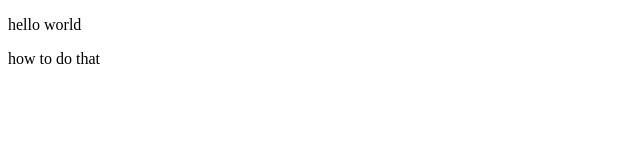
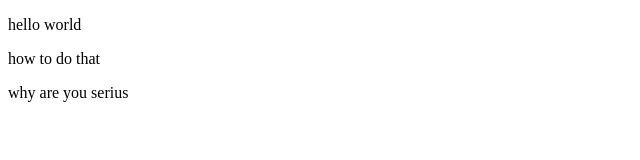
Before and after one commit to DelPro123/practicelang, a plain HTML site: page view/index.html in a window 1280 px wide. Shown: the whole page, without its empty margins (0-640 px from the left). Drawn offline with Linux system fonts and the light colour scheme.

Commit message:
why are you serius

```diff
--- a/view/index.html
+++ b/view/index.html
@@ -9,5 +9,6 @@
 <body>
     <p>hello world</p>
     <p>how to do that</p>
+    <p>why are you serius</p>
 </body>
 </html>
```
